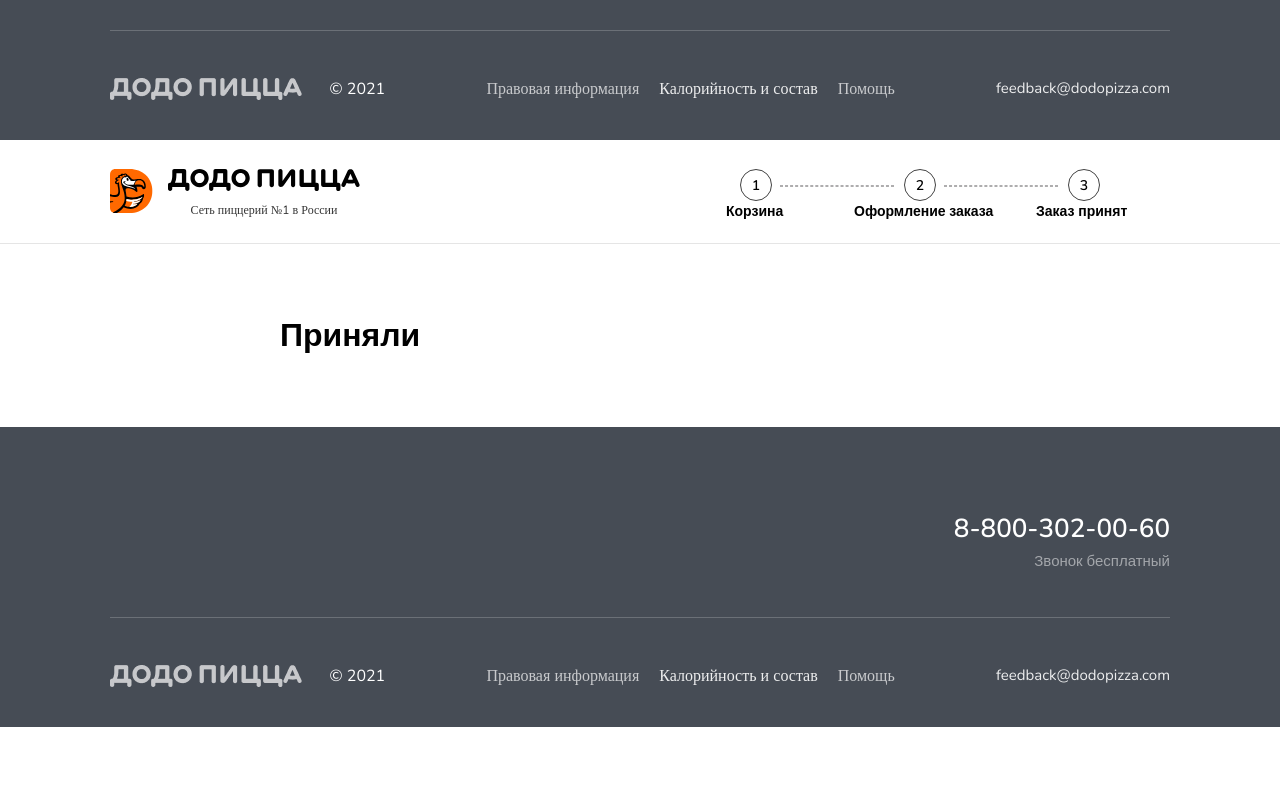
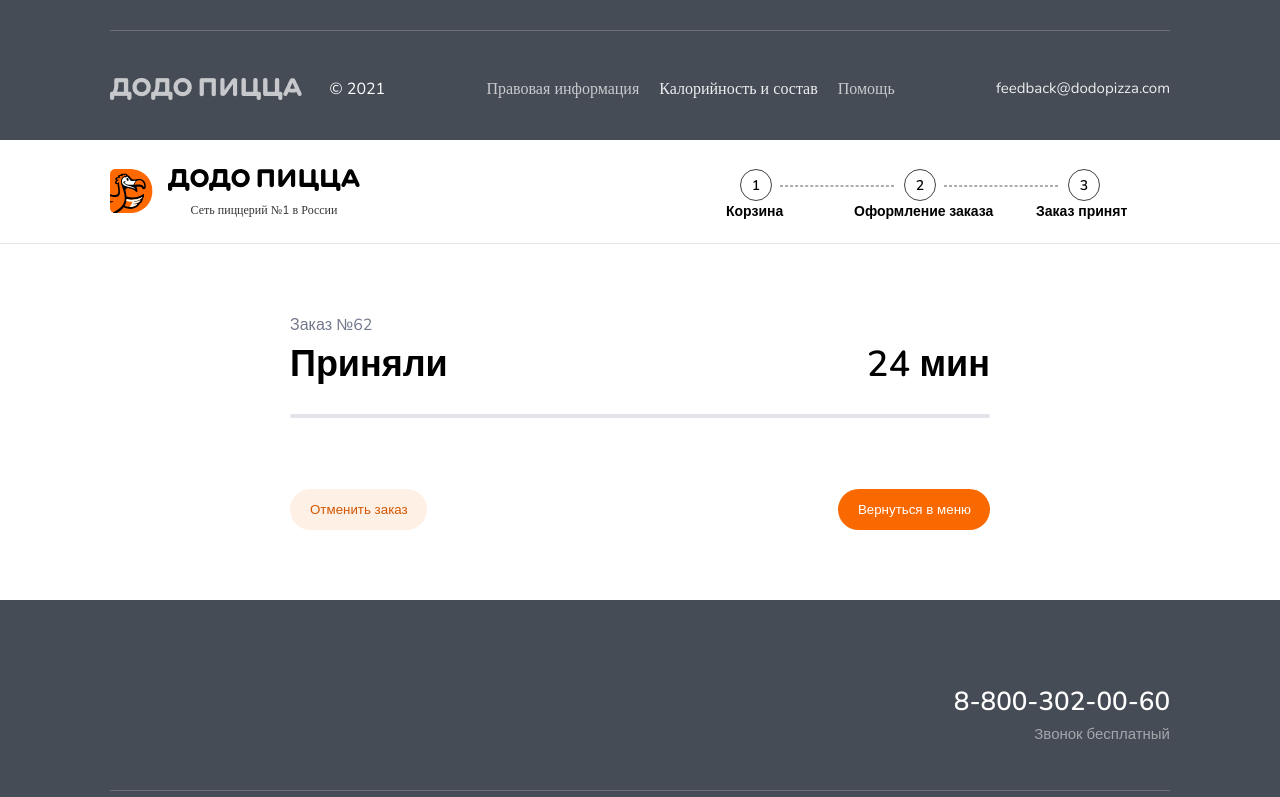
Before and after one commit to KornilinVasilii/DoDo-React, a React (Create React App) app in the folder client/: page / in a window 1280 px wide. Shown: the part 4814-5611 px from the top of the page. Before the commit the page ends 5541 px from the top, so only its background shows below. Built offline with nearby package versions, Linux system fonts and the light colour scheme.

Commit message:
add button

```diff
--- a/client/package.json
+++ b/client/package.json
@@ -6,6 +6,7 @@
     "@testing-library/jest-dom": "^5.16.5",
     "@testing-library/react": "^13.4.0",
     "@testing-library/user-event": "^13.5.0",
+    "classnames": "^2.3.2",
     "react": "^18.2.0",
     "react-dom": "^18.2.0",
     "react-responsive-carousel": "^3.2.23",
--- a/client/src/components/ContainerOrder/ContainerOrder.jsx
+++ b/client/src/components/ContainerOrder/ContainerOrder.jsx
@@ -1,7 +1,7 @@
 import s from "./ContainerOrder.module.css"
 
-export function ContainerOrder() {
+export function ContainerOrder({ children }) {
   return (
-    <div className={s.container}></div>
+    <div className={s.container}>{ children }</div>
   )
 }
--- a/client/src/components/ContainerOrder/ContainerOrder.module.css
+++ b/client/src/components/ContainerOrder/ContainerOrder.module.css
@@ -1,3 +1,5 @@
 .container {
   width: 700px;
+  margin: 0 auto;
+  padding: 70px 0;
 }
--- a/client/src/pages/Basket/Basket.jsx
+++ b/client/src/pages/Basket/Basket.jsx
@@ -5,12 +5,13 @@
 import { BasketFooter } from '../../widgets/BasketFooter/BasketFooter';
 import { OrderButtonRight } from '../../widgets/OrderButtonRight/OrderButtonRight'
 import { OrderButtonLeft } from '../../widgets/OrderButtonLeft/OrderButtonLeft'
-
+import { ContainerOrder } from '../../components/ContainerOrder/ContainerOrder'
 export function Basket() {
   return (
     <>
       <BasketHeader />
       <Container>
+        <ContainerOrder>
         <div className={s.basket}>
           <h1>Корзина</h1>
           <p>Добавить к заказу?</p>
@@ -19,6 +20,7 @@
             <OrderButtonRight text="Оформить заказ" />
           </div>
         </div>
+        </ContainerOrder>
       </Container>
       <BasketFooter />
     </>
--- a/client/src/pages/Basket/Basket.module.css
+++ b/client/src/pages/Basket/Basket.module.css
@@ -1,7 +1,7 @@
-.basket {
+/* .basket {
   padding: 70px 170px 70px 170px;
 
-}
+} */
 .basket_btn {
   display: flex;
   justify-content: space-between;
--- a/client/src/pages/OrderStatus/OrderStatus.jsx
+++ b/client/src/pages/OrderStatus/OrderStatus.jsx
@@ -1,16 +1,26 @@
-import { Container } from "../../components/Container/Container";
+
+import { ContainerOrder } from "../../components/ContainerOrder/ContainerOrder";
 import { BasketFooter } from "../../widgets/BasketFooter/BasketFooter";
 import { BasketHeader } from "../../widgets/BasketHeader/BasketHeader";
+import { OrderStatusBtn } from "../../widgets/OrderStatusBtn/OrderStatusBtn";
 import s from './OrderStatus.module.css'
 export function OrderStatus() {
   return (
     <>
       <BasketHeader />
-      <Container>
-        <div className={ s.status }>
-        <h1>Приняли</h1>
+      <ContainerOrder>
+        <div className={s.order}>
+          <p className={s.order_num}>Заказ №62</p>
+          <div className={s.status}>
+            <h1 className={s.status_value}>Приняли</h1>
+            <p className={s.status_value}>24 мин</p>
+          </div>
         </div>
-        </Container>
+        <div className={s.buttons}>
+          <OrderStatusBtn color="white" text="Отменить заказ" />
+          <OrderStatusBtn color="orange" text="Вернуться в меню" />
+        </div>
+      </ContainerOrder>
       <BasketFooter />
     </>
   );
--- a/client/src/pages/OrderStatus/OrderStatus.module.css
+++ b/client/src/pages/OrderStatus/OrderStatus.module.css
@@ -1,3 +1,48 @@
 .status {
-  padding: 70px 170px 70px 170px;
+ display: flex;
+ justify-content: space-between;
+ position: relative;
 }
+.status::after {
+  content: "";
+    display: block;
+    position: absolute;
+    height: 4px;
+    width: 700px;
+    background-color: #E2E2E9;;
+    left: 50%;
+    transform: translate(-50%, -50%);
+    bottom: -31px;
+    border-radius: 2px;
+}
+.status_value {
+  margin-top: 4px;
+  font-weight: 600;
+  font-size: 36px;
+  line-height: 49px;
+
+}
+.order_num {
+  font-weight: 400;
+  font-size: 16px;
+  line-height: 22px;
+  color: #73798C;
+}
+
+.btn__right {
+
+  border: none;
+  display: block;
+  padding: 13px 19px 13px 20px;
+  background-color: #F96900;
+  color: #ffffff;
+  border-radius: 50px;
+}
+.btn__right:active {
+  opacity: 0.7;
+}
+.buttons {
+  margin-top: 100px;
+  display: flex;
+  justify-content: space-between;
+}
--- /dev/null
+++ b/client/src/widgets/OrderStatusBtn/OrderStatusBtn.jsx
@@ -0,0 +1,5 @@
+import s from './OrderStatusBtn.module.css'
+import classNames from 'classnames'
+export function OrderStatusBtn({ text, color }) {
+  return <button className={ classNames (s.btn_left, s[color])}>{ text }</button>;
+}
--- /dev/null
+++ b/client/src/widgets/OrderStatusBtn/OrderStatusBtn.module.css
@@ -0,0 +1,20 @@
+.btn_left {
+  border: none;
+  display: block;
+  padding: 13px 19px 13px 20px;
+  background-color: #FFF0E6;
+  color: #D15700;
+  border-radius: 50px;
+}
+
+.btn_left:active {
+  opacity: 0.7;
+}
+.white {
+  background-color: #FFF0E6;
+  color: #D15700;
+}
+.orange {
+  color: #ffffff;
+  background-color: #F96900;
+}
```
Also changed, not shown: 1 other file (tests, documents, lock files or other folders).
